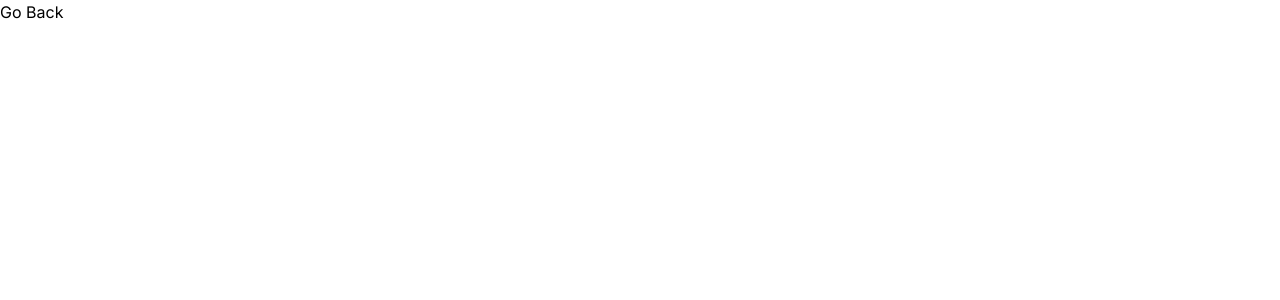
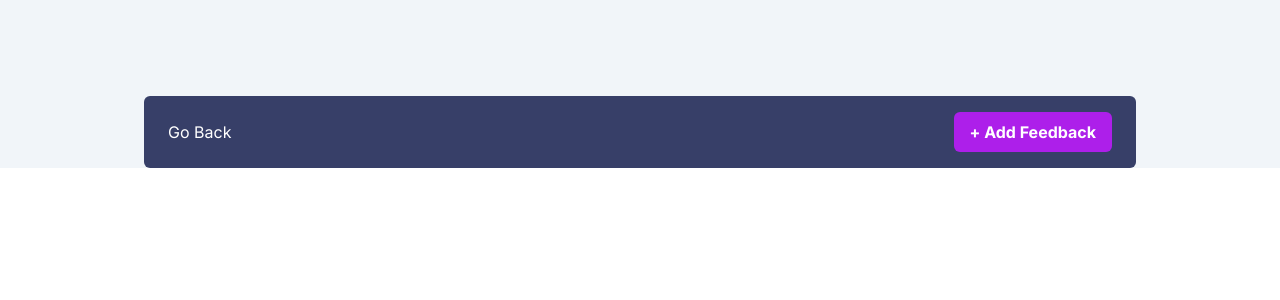
Before and after one commit to 10Nikus/Feedback, a Next.js app: page /roadmap in a window 1280 px wide. Shown: the top 300 px of the page. Built offline with nearby package versions, Linux system fonts and the light colour scheme.

Commit message:
Add FeedbackButton component to Header and Roadmap pages

```diff
--- a/src/app/components/Header/FeedbackButton.tsx
+++ b/src/app/components/Header/FeedbackButton.tsx
@@ -0,0 +1,7 @@
+export default function FeedbuckButton() {
+  return (
+    <button className="flex justify-center items-center bg-lilac text-white rounded-md px-4 py-2 gap-1 font-bold">
+      + Add Feedback
+    </button>
+  );
+}
--- a/src/app/components/Header/Header.tsx
+++ b/src/app/components/Header/Header.tsx
@@ -1,6 +1,9 @@
+import FeedbuckButton from "./FeedbackButton";
+import Navbar from "./Navbar";
+
 export default function Header() {
   return (
-    <div className="flex bg-navyBlue text-white rounded-md  justify-between items-center px-6 py-4 my-4">
+    <Navbar>
       <div className="flex justify-between gap-10">
         <div className="flex justify-center  items-center gap-3">
           <svg width="23" height="24" xmlns="http://www.w3.org/2000/svg">
@@ -26,9 +29,7 @@ export default function Header() {
           </svg>
         </div>
       </div>
-      <button className="flex justify-center items-center bg-lilac text-white rounded-md px-4 py-2 gap-1 font-bold">
-        + Add Feedback
-      </button>
-    </div>
+      <FeedbuckButton />
+    </Navbar>
   );
 }
--- /dev/null
+++ b/src/app/components/Header/Navbar.tsx
@@ -0,0 +1,7 @@
+export default function Navbar({ children }: { children: React.ReactNode }) {
+  return (
+    <div className="flex bg-navyBlue text-white rounded-md  justify-between items-center px-6 py-4 my-4">
+      {children}
+    </div>
+  );
+}
--- a/src/app/roadmap/page.tsx
+++ b/src/app/roadmap/page.tsx
@@ -1,11 +1,14 @@
+import FeedbuckButton from "../components/Header/FeedbackButton";
+import Navbar from "../components/Header/Navbar";
+
 export default function Roadmap() {
   return (
-    <>
-      <div>
+    <main className="px-36 pt-20 bg-slate-100">
+      <Navbar>
         <button>Go Back</button>
 
-        <button></button>
-      </div>
-    </>
+        <FeedbuckButton />
+      </Navbar>
+    </main>
   );
 }
```
